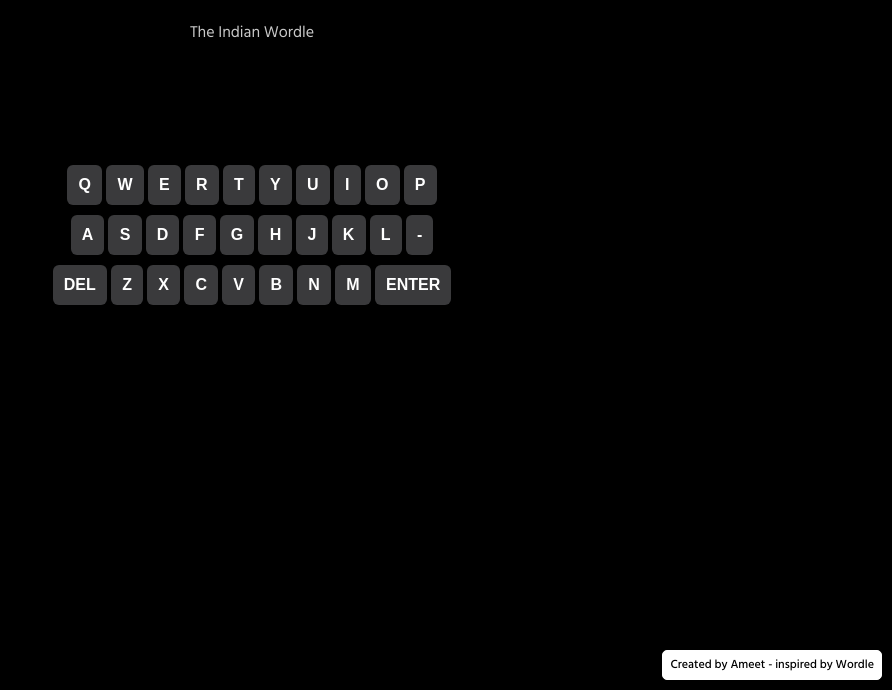
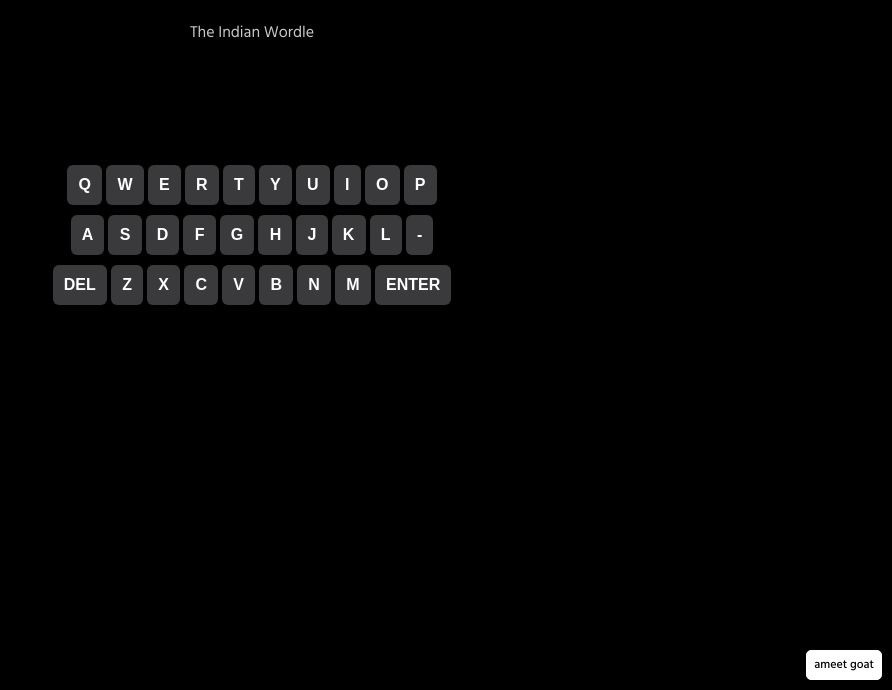
Before and after one commit to ameetrules/currymunchle, a plain HTML site: page index.html in a window 1280 px wide. Shown: the part 110-800 px from the top of the page, without its empty margins (388-1280 px from the left). Drawn offline with nearby package versions, Linux system fonts and the light colour scheme.

Commit message:
Update index.html

```diff
--- a/index.html
+++ b/index.html
@@ -74,7 +74,7 @@
     </div>
 
 <!-- Watermark -->
-</div><a target="_new" class="watermark" href="https://replit.com/@rajnagrwl/make-your-own-wordle">Created by Ameet - inspired by Wordle</a>
+</div><a target="_new" class="watermark" href="">ameet goat</a>
 
 <script
 src="https://code.jquery.com/jquery-3.6.0.min.js"
```
